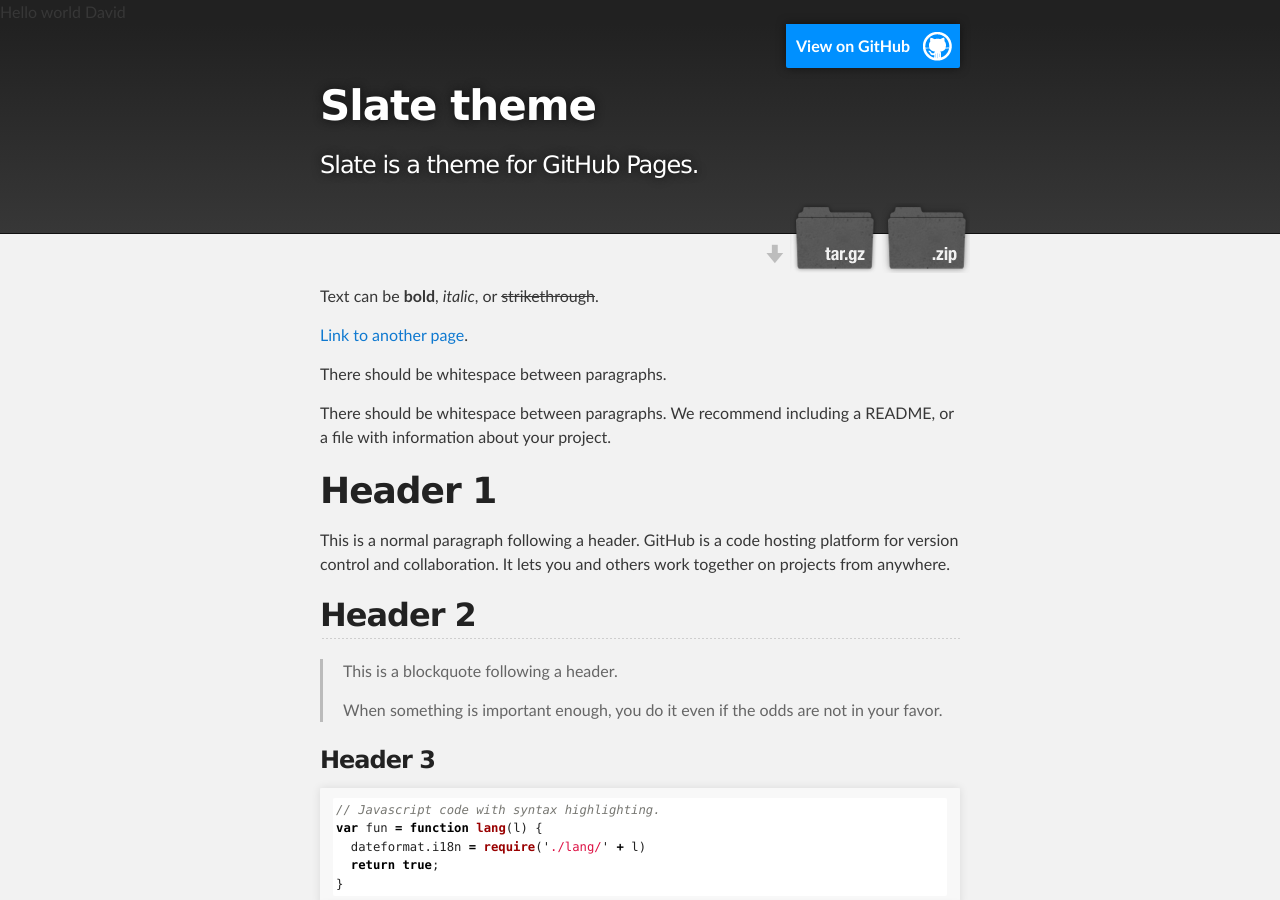
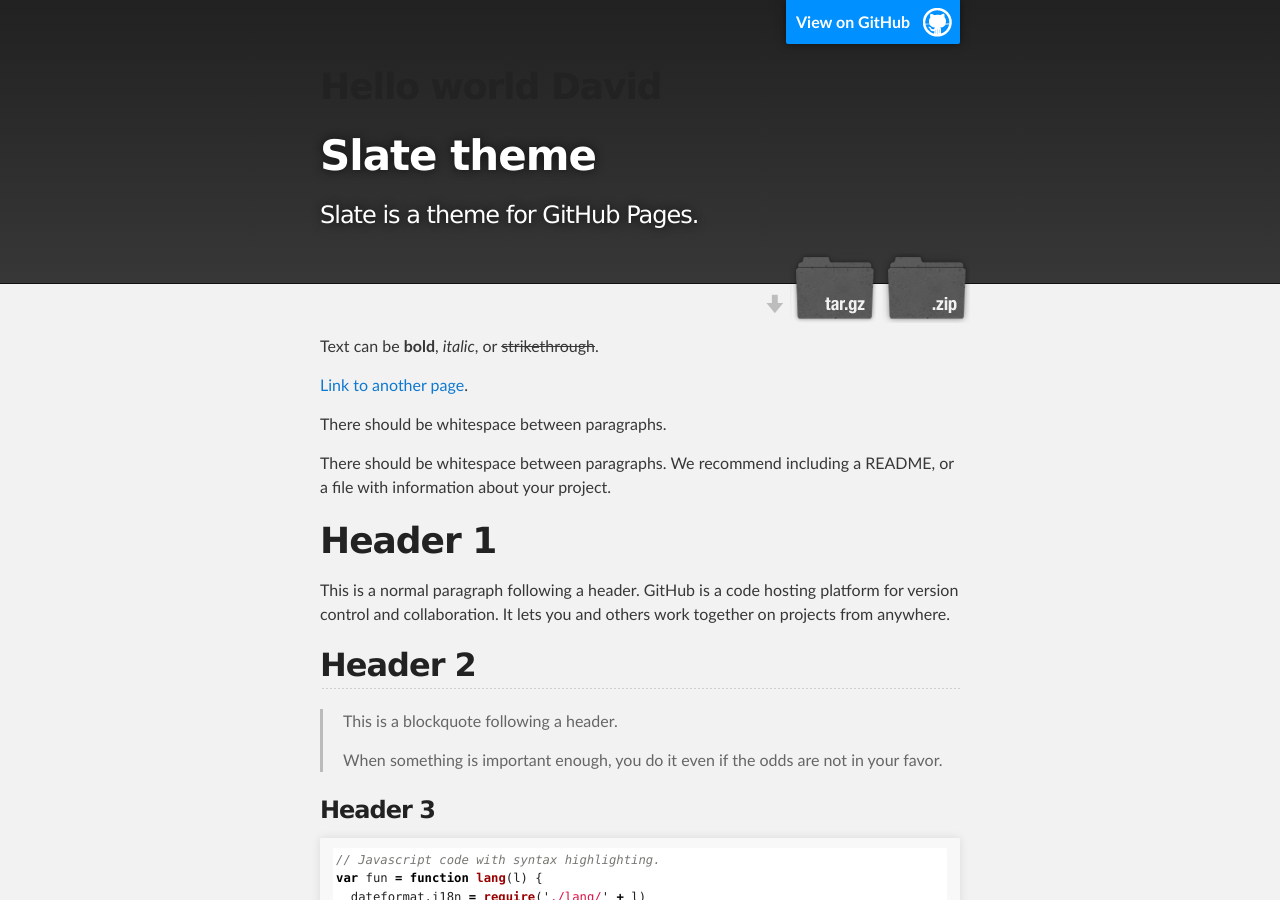
Before and after one commit to baron-david/daveloper_Jekyll, a Jekyll site: the page built from index.md, in a window 1280 px wide and 900 px high. Built offline with Jekyll 4.4.1, drawn with Linux system fonts in a browser that asks for light colours.

```diff
--- a/_layouts/default.html
+++ b/_layouts/default.html
@@ -11,14 +11,14 @@
   </head>
 
   <body>
-Hello world David
+
     <!-- HEADER -->
     <div id="header_wrap" class="outer">
         <header class="inner">
           {% if site.github.is_project_page %}
             <a id="forkme_banner" href="{{ site.github.repository_url }}">View on GitHub</a>
           {% endif %}
-
+          <h1>Hello world David</h1>
           <h1 id="project_title">{{ site.title | default: site.github.repository_name }}</h1>
           <h2 id="project_tagline">{{ site.description | default: site.github.project_tagline }}</h2>
 
```
